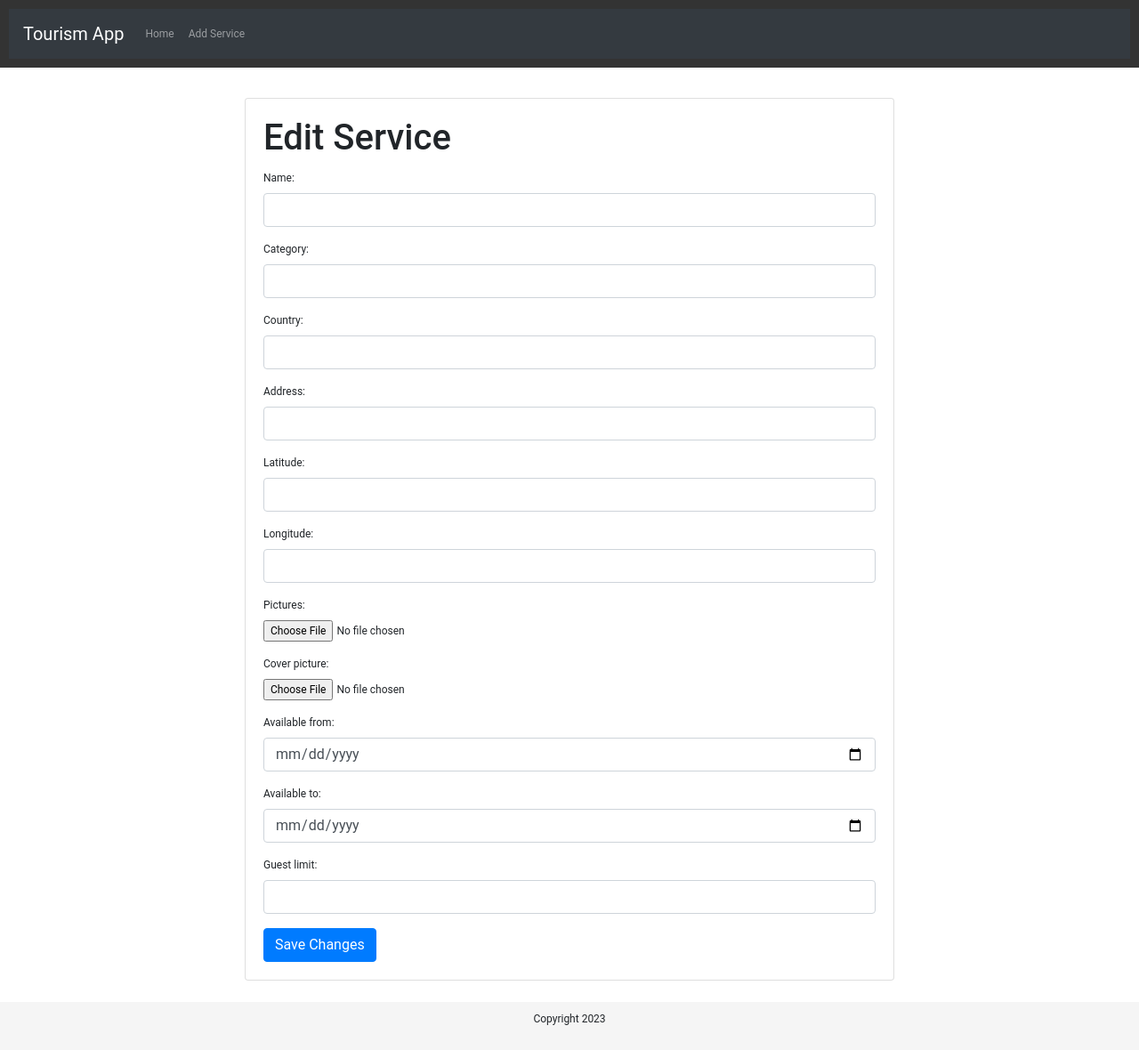
After one commit to afiay/IRIS1, a Django app: template iris/base/templates/edit_service.html in a window 1280 px wide. The commit adds this page. Shown: the whole page at 89% size. Run offline with Django 4.2, Linux system fonts and the light colour scheme; the template is opened without the code that fills it: values that come from a table or form of the project are taken from there, others are empty; some libraries are stand-ins or nearby versions.

Commit message:
edit and delete

```diff
--- /dev/null
+++ b/iris/base/templates/edit_service.html
@@ -0,0 +1,22 @@
+{% extends 'base.html' %}
+
+{% block title %}Edit Service{% endblock %}
+
+{% block content %}
+<div class="container">
+    <div class="row">
+        <div class="col-md-8 offset-md-2">
+            <div class="card my-4">
+                <div class="card-body">
+                    <h1 class="card-title">Edit Service</h1>
+                    <form method="post" enctype="multipart/form-data">
+                        {% csrf_token %}
+                        {{ form.as_p }}
+                        <button type="submit" class="btn btn-primary">Save Changes</button>
+                    </form>
+                </div>
+            </div>
+        </div>
+    </div>
+</div>
+{% endblock %}
--- a/iris/base/templates/service_detail.html
+++ b/iris/base/templates/service_detail.html
@@ -26,7 +26,7 @@
                     <p class="card-text">Available To: {{ service.available_to }}</p>
                     <p class="card-text">Guest Limit: {{ service.guest_limit }}</p>
                     <a href="{% url 'booking' service.id %}" class="btn btn-primary">Book</a>
-                    {% if request.user.is_authenticated and request.user == service.user %}
+                    {% if request.user.is_authenticated and request.user == service.created_by %}
                     <a href="{% url 'edit_service' service.id %}" class="btn btn-secondary">Edit</a>
                     <a href="{% url 'confirm_delete_service' service.id %}" class="btn btn-danger">Delete</a>
                     {% endif %}
--- a/iris/base/urls.py
+++ b/iris/base/urls.py
@@ -11,6 +11,10 @@ urlpatterns = [
     path('add_service/', views.add_service, name='add_service'),
     path('booking/<int:service_id>/', views.booking, name='booking'),
     path('booking/<int:booking_id>/success/', views.booking_success, name='booking_success'),
+    # Other URL patterns
+    path('service/edit/<int:service_id>/', views.edit_service, name='edit_service'),
+    path('service/delete/<int:service_id>/', views.confirm_delete_service, name='confirm_delete_service'),
+    # Other URL patterns
 
 
 
--- a/iris/base/views.py
+++ b/iris/base/views.py
@@ -188,10 +188,9 @@ def booking_success(request, booking_id):
     return render(request, 'booking_success.html', {'booking': booking})
 
 
-
 @login_required
 def edit_service(request, service_id):
-    service = get_object_or_404(Service, id=service_id, user=request.user)
+    service = get_object_or_404(Service, id=service_id, created_by=request.user)
 
     if request.method == 'POST':
         form = ServiceForm(request.POST, request.FILES, instance=service)
@@ -205,7 +204,7 @@ def edit_service(request, service_id):
 
 @login_required
 def confirm_delete_service(request, service_id):
-    service = get_object_or_404(Service, id=service_id, user=request.user)
+    service = get_object_or_404(Service, id=service_id, created_by=request.user)
 
     if request.method == 'POST':
         service.delete()
```
Also changed, not shown: iris/base/templates/confirm_delete_service.html (added, +23 -0 lines), iris/db.sqlite3.
